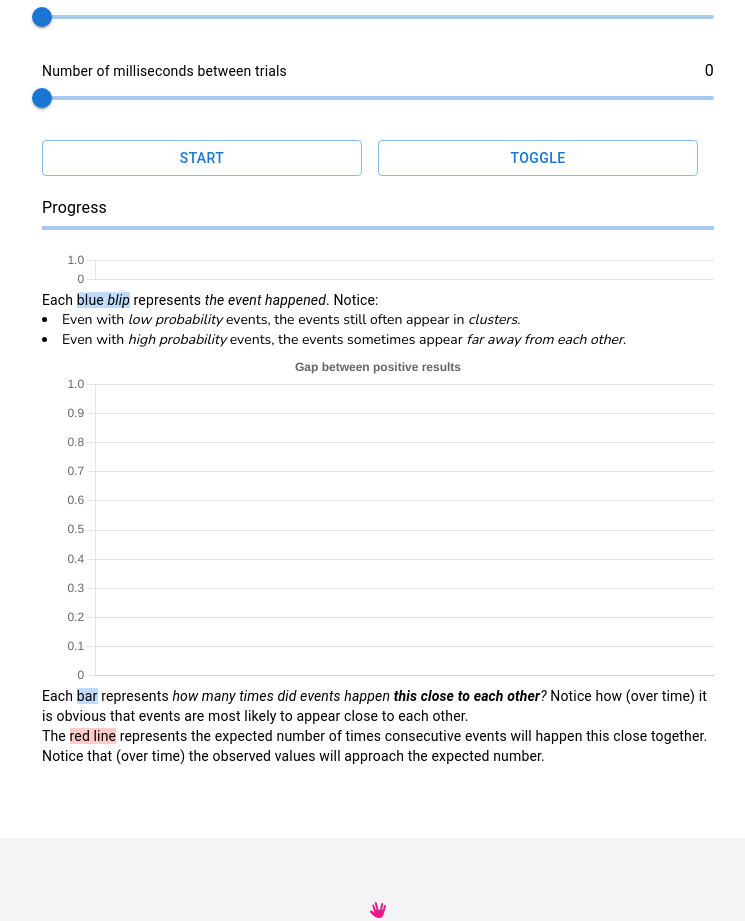
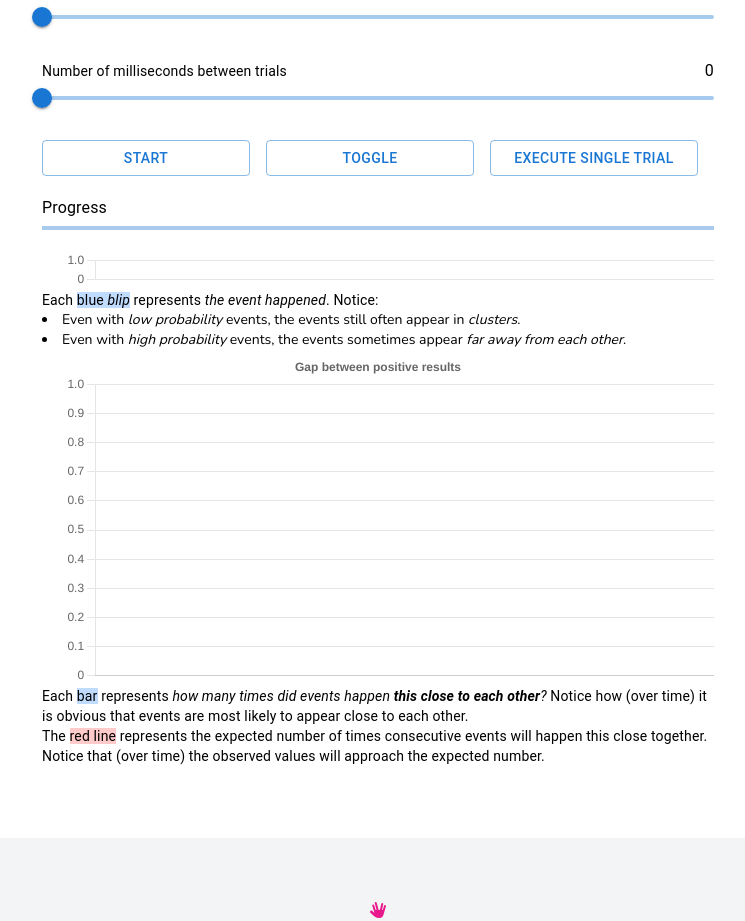
Before and after one commit to beaunus/beaunus.com, a Next.js app: page /blog/poisson in a window 1280 px wide. Shown: the part 841-1762 px from the top of the page, without its empty margins (262-1007 px from the left). Built offline with nearby package versions, Linux system fonts and the light colour scheme; no server answers.

Commit message:
feature: execute single trial

```diff
--- a/components/ExperimentComponent.tsx
+++ b/components/ExperimentComponent.tsx
@@ -11,6 +11,7 @@ import { sleep } from "../utils";
 import { SliderWithLabels } from "./SliderWithLabels";
 
 type Experiment = {
+	executeTrial: VoidFunction;
 	isRunning: () => boolean;
 	pause: VoidFunction;
 	performExperiment: VoidFunction;
@@ -35,18 +36,24 @@ export const ExperimentComponent = <T,>({
 		let i = 0;
 		setPercentProgress(0);
 
+		const executeTrial = () => {
+			values = execute(values, i);
+			++i;
+			if (i % 10 ** windowSizeExponent === 0) {
+				update(values, i);
+				setPercentProgress(100 * (i / 10 ** numTrialsExponent));
+			}
+		};
+
 		return {
+			executeTrial,
 			isRunning: () => isRunningBit,
 			pause: () => (isRunningBit = false),
 			performExperiment: async () => {
 				isRunningBit = true;
-				for (; isRunningBit && i < 10 ** numTrialsExponent; ++i) {
-					values = execute(values, i);
-					if (i % 10 ** windowSizeExponent === 0) {
-						update(values, i);
-						setPercentProgress(100 * (i / 10 ** numTrialsExponent));
-						await sleep(sleepInterval);
-					}
+				while (isRunningBit && i < 10 ** numTrialsExponent) {
+					executeTrial();
+					if (i % 10 ** windowSizeExponent === 0) await sleep(sleepInterval);
 				}
 				if (i === 10 ** numTrialsExponent) {
 					update(values, i);
@@ -89,7 +96,7 @@ export const ExperimentComponent = <T,>({
 				value={sleepInterval}
 			/>
 			<Grid container spacing={2} width="100%">
-				<Grid item xs={6}>
+				<Grid item xs={4}>
 					<Button
 						fullWidth
 						onClick={() => {
@@ -105,7 +112,7 @@ export const ExperimentComponent = <T,>({
 						</Tooltip>
 					</Button>
 				</Grid>
-				<Grid item xs={6}>
+				<Grid item xs={4}>
 					<Button
 						fullWidth
 						onClick={() => {
@@ -118,6 +125,15 @@ export const ExperimentComponent = <T,>({
 						<Tooltip title="Pause or resume the currently running experiment">
 							<span>Toggle</span>
 						</Tooltip>
+					</Button>
+				</Grid>
+				<Grid item xs={4}>
+					<Button
+						fullWidth
+						onClick={currentExperiment?.executeTrial}
+						variant="outlined"
+					>
+						<span>Execute Single Trial</span>
 					</Button>
 				</Grid>
 			</Grid>
```
